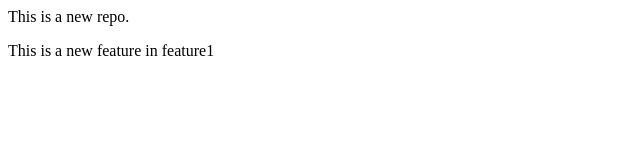
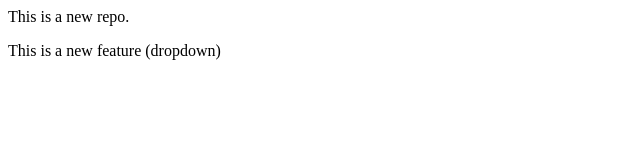
Before and after one commit to Ashritha-30/localrepo, a plain HTML site: page index.html in a window 1280 px wide. Shown: the full height of the page, 0-640 px from the left. Drawn offline with Linux system fonts and the light colour scheme.

Commit message:
add dropdown

```diff
--- a/index.html
+++ b/index.html
@@ -1,2 +1,2 @@
 <p>This is a new repo.</p>
-<p>This is a new feature in feature1</p>
+<p>This is a new feature (dropdown)</p>
```
